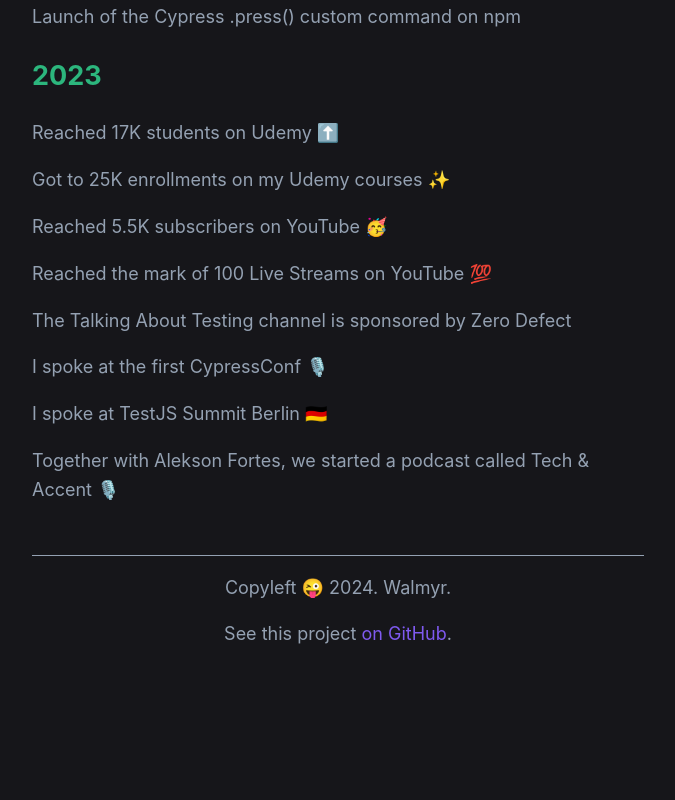
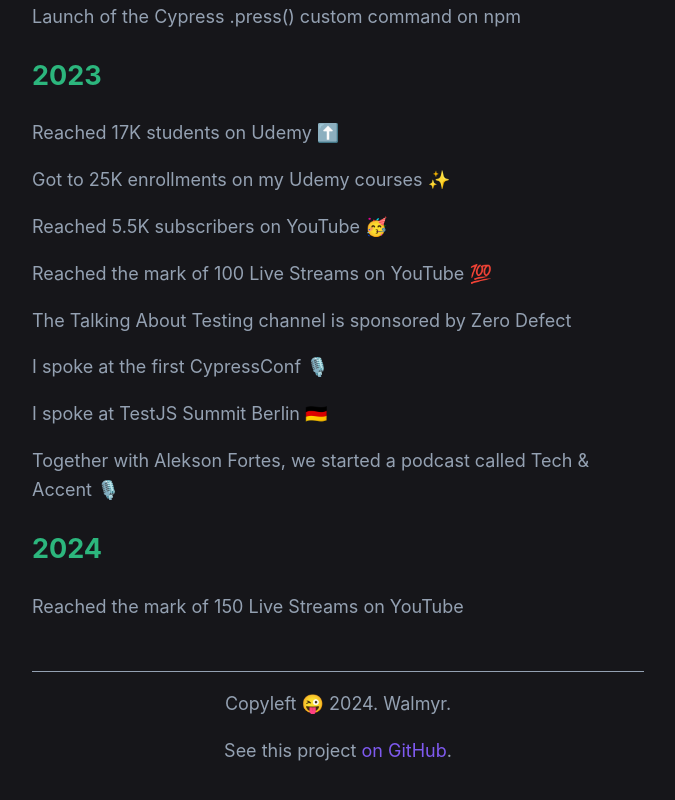
Before and after one commit to wlsf82/walmyr-nextjs, a Next.js app: page / in a window 1280 px wide. Shown: the part 3192-3992 px from the top of the page, without its empty margins (302-977 px from the left). Before the commit the page ends 3949 px from the top, so only its background shows below. Built offline with nearby package versions, Linux system fonts and the light colour scheme.

Commit message:
Add the first achievement of 2024

```diff
--- a/components/achievements.js
+++ b/components/achievements.js
@@ -114,6 +114,12 @@ const achievements = [
       'Together with Alekson Fortes, we started a podcast called Tech & Accent 🎙️',
     ]
   },
+  {
+    year: '2024',
+    events: [
+      'Reached the mark of 150 Live Streams on YouTube',
+    ]
+  }
 ]
 
 export default achievements
```
